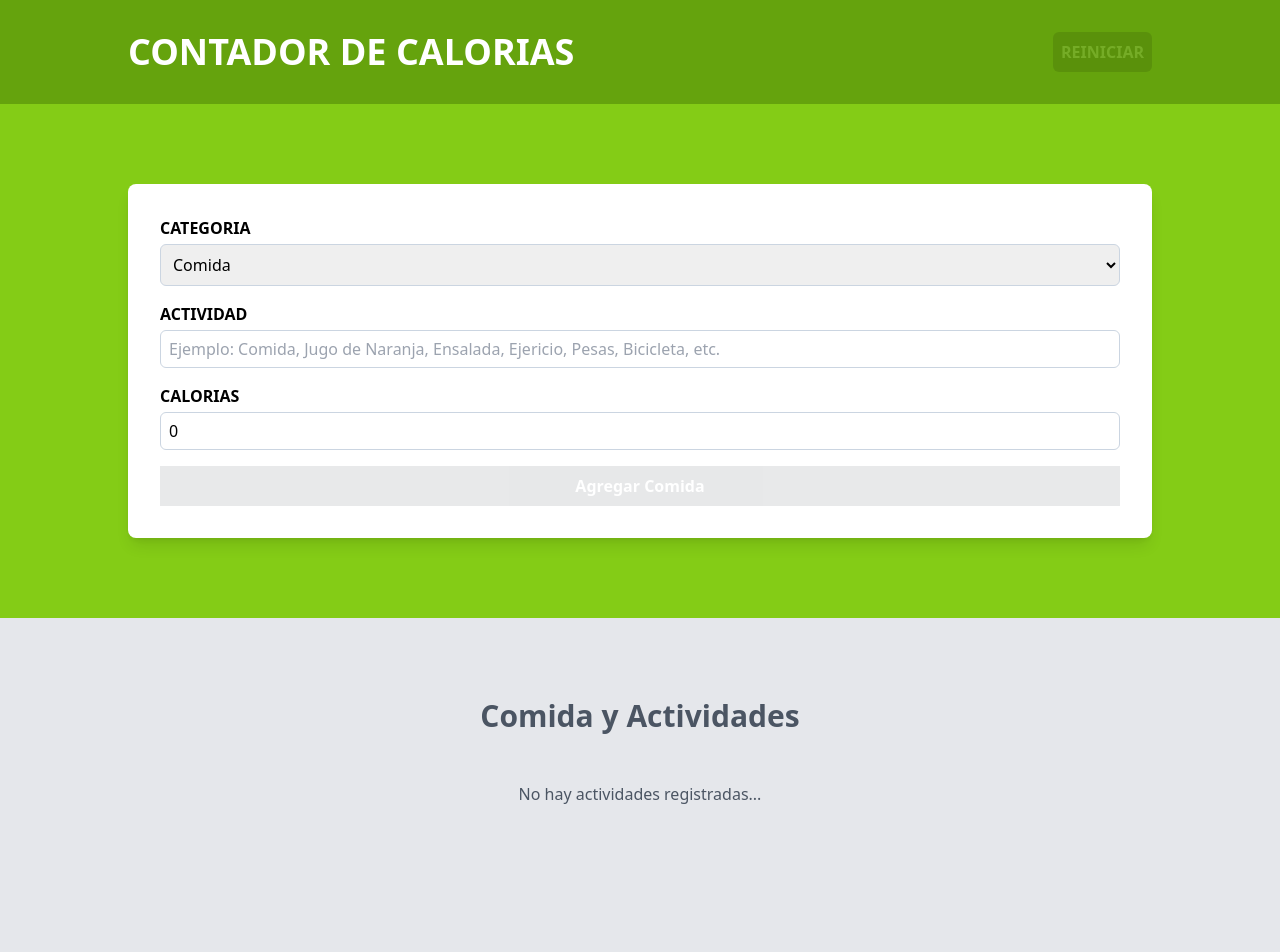
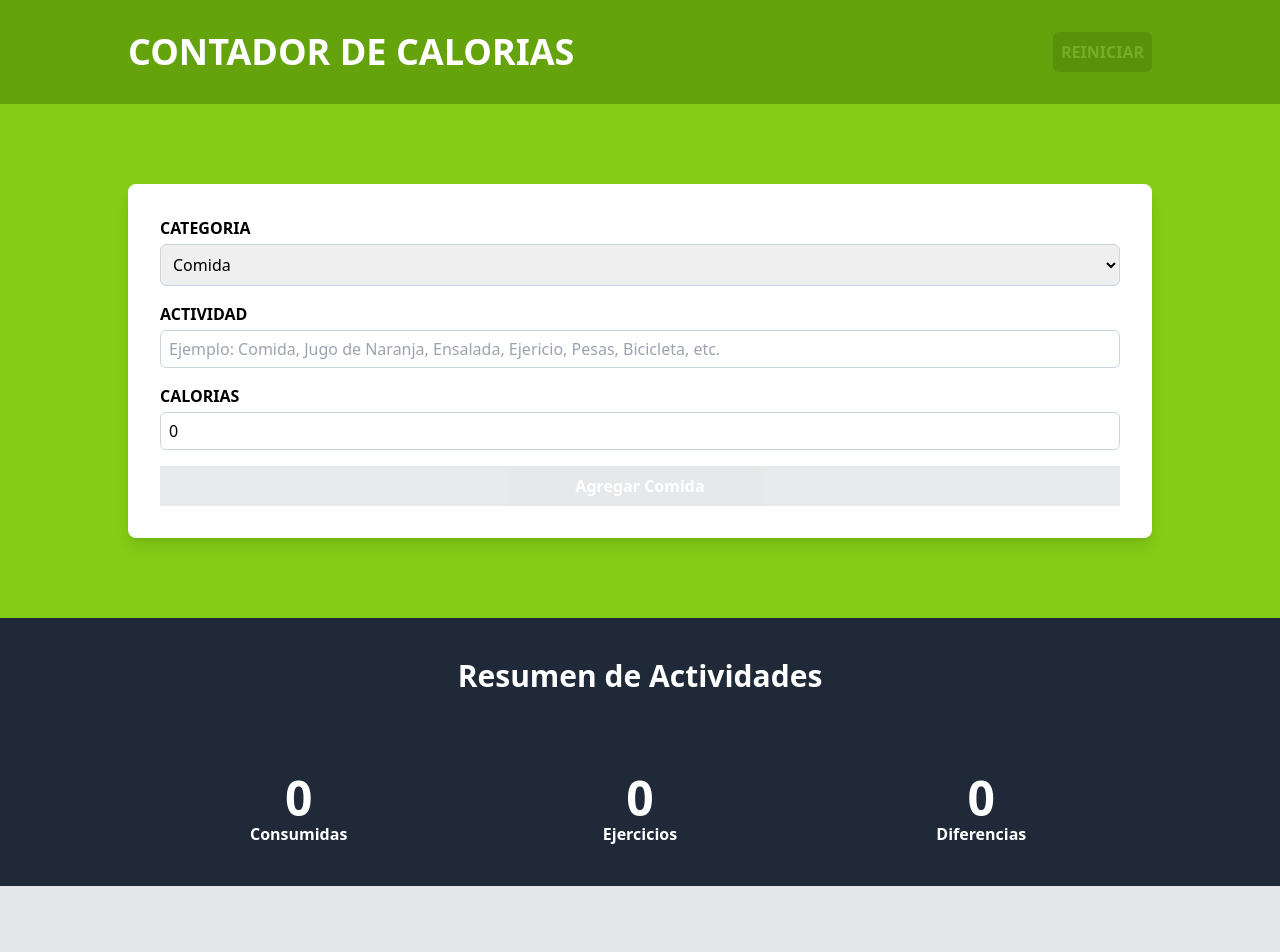
Before and after one commit to JmAtochePascual/ContadorCalorias-React-TS, a React (Vite) app: page / in a window 1280 px wide. Shown: the top 952 px of the page. Before the commit the page ends 886 px from the top, so only its background shows below. Built offline with nearby package versions, Linux system fonts and the light colour scheme.

Commit message:
feat: :sparkles: Crea el componente ActivitySummary para el conteode calorias
Implementa la creación del componente ActivitySummary para llevar el cpnmteo de las calorias consumidas y quedamas con los ejercicios, también un indicador de si esta en deficit calorico

```diff
--- a/src/App.tsx
+++ b/src/App.tsx
@@ -3,6 +3,7 @@ import { activityReducer, initialState } from "./reducer/actividadReducer"
 import Header from "./component/Header"
 import Form from "./component/Form"
 import ActivityList from "./component/ActivityList"
+import ActivitySummary from "./component/ActivitySummary"
 
 
 function App() {
@@ -20,6 +21,10 @@ function App() {
         state={state}
       />
 
+      <ActivitySummary
+        activities={state.activities}
+      />
+
       <section className="py-20">
         <div className="w-11/12 max-w-5xl mx-auto">
           <h2 className="mb-12 text-3xl font-bold text-center text-gray-600">Comida y Actividades</h2>
--- /dev/null
+++ b/src/component/ActivitySummary.tsx
@@ -0,0 +1,38 @@
+import { TActivity } from "../types";
+
+type ActivitySummaryProps = {
+  activities: TActivity[];
+}
+
+const ActivitySummary = ({ activities }: ActivitySummaryProps) => {
+  const consumed = activities.reduce((acc, activity) => activity.category === 1 ? acc + activity.calorie : acc, 0);
+  const exercises = activities.reduce((acc, activity) => activity.category === 2 ? acc + activity.calorie : acc, 0);
+  const differences = consumed - exercises;
+
+  return (
+    <section className="py-10 bg-gray-800">
+      <div className="w-11/12 max-w-5xl mx-auto">
+        <h2 className="mb-20 text-center font-bold text-3xl text-white">Resumen de Actividades</h2>
+
+        <div className="grid grid-cols-3 justify-center">
+          <div className="">
+            <p className="text-5xl font-bold text-center text-white">{consumed}</p>
+            <p className="font-bold text-center text-white">Consumidas</p>
+          </div>
+
+          <div className="">
+            <p className="text-5xl font-bold text-center text-white">{exercises}</p>
+            <p className="font-bold text-center text-white">Ejercicios</p>
+          </div>
+
+          <div className="">
+            <p className="text-5xl font-bold text-center text-white">{differences}</p>
+            <p className="font-bold text-center text-white">Diferencias</p>
+          </div>
+        </div>
+      </div>
+    </section>
+  )
+}
+
+export default ActivitySummary
```
